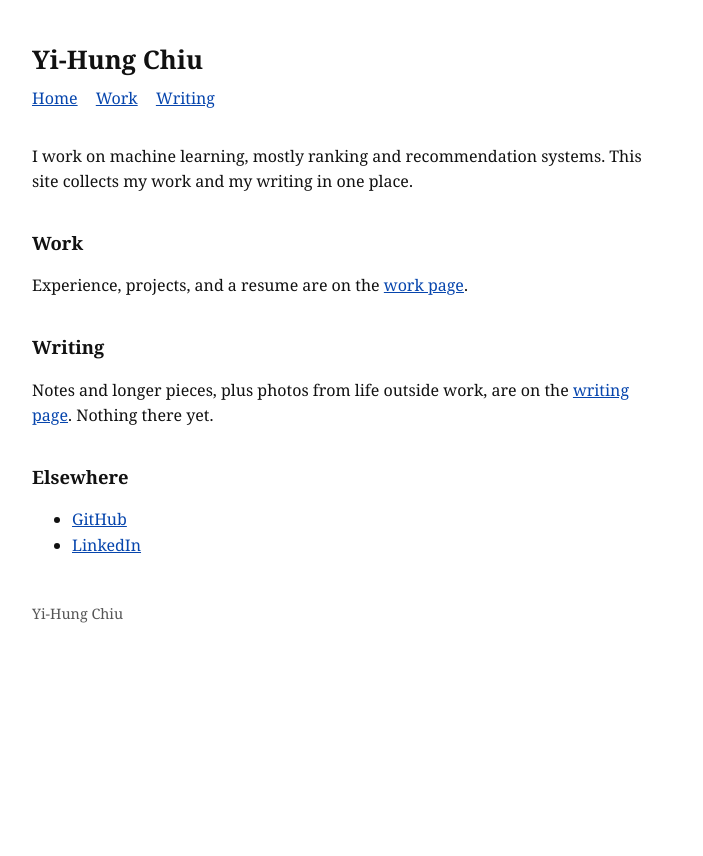
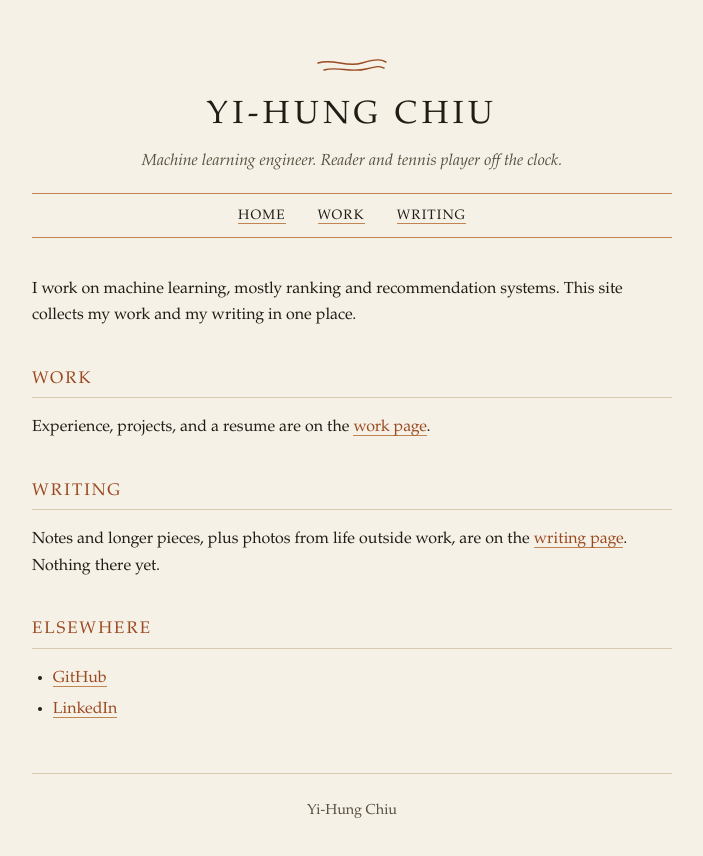
Before and after one commit to BernieChiu557/BernieChiu557.github.io, a plain HTML site: page index.html in a window 1280 px wide. Shown: the whole page, without its empty margins (288-991 px from the left). Before the commit the page ends 800 px from the top, so only its background shows below. Drawn offline with Linux system fonts and the light colour scheme.

Commit message:
Restyle site: parchment, ink, and copper theme with wind mark

```diff
--- a/index.html
+++ b/index.html
@@ -9,7 +9,12 @@
 <body>
 
 <header>
+  <svg class="windmark" width="72" height="20" viewBox="0 0 72 20" fill="none" stroke="#9a4a21" stroke-width="1.4" stroke-linecap="round" aria-hidden="true">
+  <path d="M2 7 C 18 2, 30 12, 46 7 S 66 4, 70 6"/>
+  <path d="M8 14 C 22 10, 34 17, 50 13 S 64 11, 68 12"/>
+</svg>
   <h1>Yi-Hung Chiu</h1>
+  <p class="tagline">Machine learning engineer. Reader and tennis player off the clock.</p>
   <nav>
     <a href="index.html">Home</a>
     <a href="work.html">Work</a>
--- a/style.css
+++ b/style.css
@@ -1,39 +1,121 @@
+/* Theme: parchment, ink, and copper — a quiet nod to The Name of the Wind. */
+
+:root {
+  --paper: #f6f1e7;
+  --ink: #211d16;
+  --ink-soft: #57503f;
+  --copper: #9a4a21;
+  --copper-soft: #c08552;
+  --rule: #d8cbb2;
+}
+
+* {
+  box-sizing: border-box;
+}
+
 body {
-  font-family: Georgia, 'Times New Roman', serif;
-  line-height: 1.6;
-  color: #111;
-  background: #fff;
-  max-width: 640px;
-  margin: 40px auto;
-  padding: 0 16px;
+  font-family: "Iowan Old Style", Palatino, "Palatino Linotype", Georgia, serif;
+  line-height: 1.65;
+  color: var(--ink);
+  background: var(--paper);
+  max-width: 680px;
+  margin: 0 auto;
+  padding: 56px 20px 40px;
+}
+
+::selection {
+  background: #e8cf9f;
+}
+
+header {
+  text-align: center;
+  margin-bottom: 2.4em;
+}
+
+.windmark {
+  display: block;
+  margin: 0 auto 14px;
 }
 
 h1 {
-  font-size: 1.6em;
-  margin-bottom: 0.2em;
+  font-size: 2em;
+  font-weight: normal;
+  letter-spacing: 0.14em;
+  text-transform: uppercase;
+  margin: 0 0 0.15em;
+}
+
+.tagline {
+  font-style: italic;
+  color: var(--ink-soft);
+  margin: 0 0 1.2em;
+}
+
+nav {
+  border-top: 1px solid var(--copper-soft);
+  border-bottom: 1px solid var(--copper-soft);
+  padding: 8px 0;
+}
+
+nav a {
+  margin: 0 14px;
+  color: var(--ink);
+  text-decoration: none;
+  letter-spacing: 0.08em;
+  text-transform: uppercase;
+  font-size: 0.85em;
+}
+
+nav a:hover {
+  color: var(--copper);
 }
 
 h2 {
-  font-size: 1.15em;
-  margin-top: 1.8em;
+  font-size: 1.05em;
+  font-weight: normal;
+  letter-spacing: 0.12em;
+  text-transform: uppercase;
+  color: var(--copper);
+  border-bottom: 1px solid var(--rule);
+  padding-bottom: 4px;
+  margin-top: 2.2em;
 }
 
-nav {
-  margin-bottom: 2em;
-}
-
-nav a {
-  margin-right: 14px;
+h3 {
+  font-size: 1.05em;
+  margin-bottom: 0.1em;
 }
 
 a {
-  color: #0645ad;
+  color: var(--copper);
+  text-decoration: none;
+  border-bottom: 1px solid var(--copper-soft);
+}
+
+a:hover {
+  border-bottom-color: var(--copper);
+}
+
+ul {
+  padding-left: 1.3em;
+}
+
+li {
+  margin-bottom: 0.3em;
 }
 
 footer {
-  margin-top: 3em;
+  margin-top: 3.5em;
+  padding-top: 12px;
+  border-top: 1px solid var(--rule);
+  text-align: center;
   font-size: 0.9em;
-  color: #555;
+  color: var(--ink-soft);
+}
+
+footer a {
+  color: var(--ink-soft);
+  border-bottom: none;
 }
 
 img {
```
Also changed, not shown: work.html (+4 -0 lines), writing.html (+4 -0 lines).
